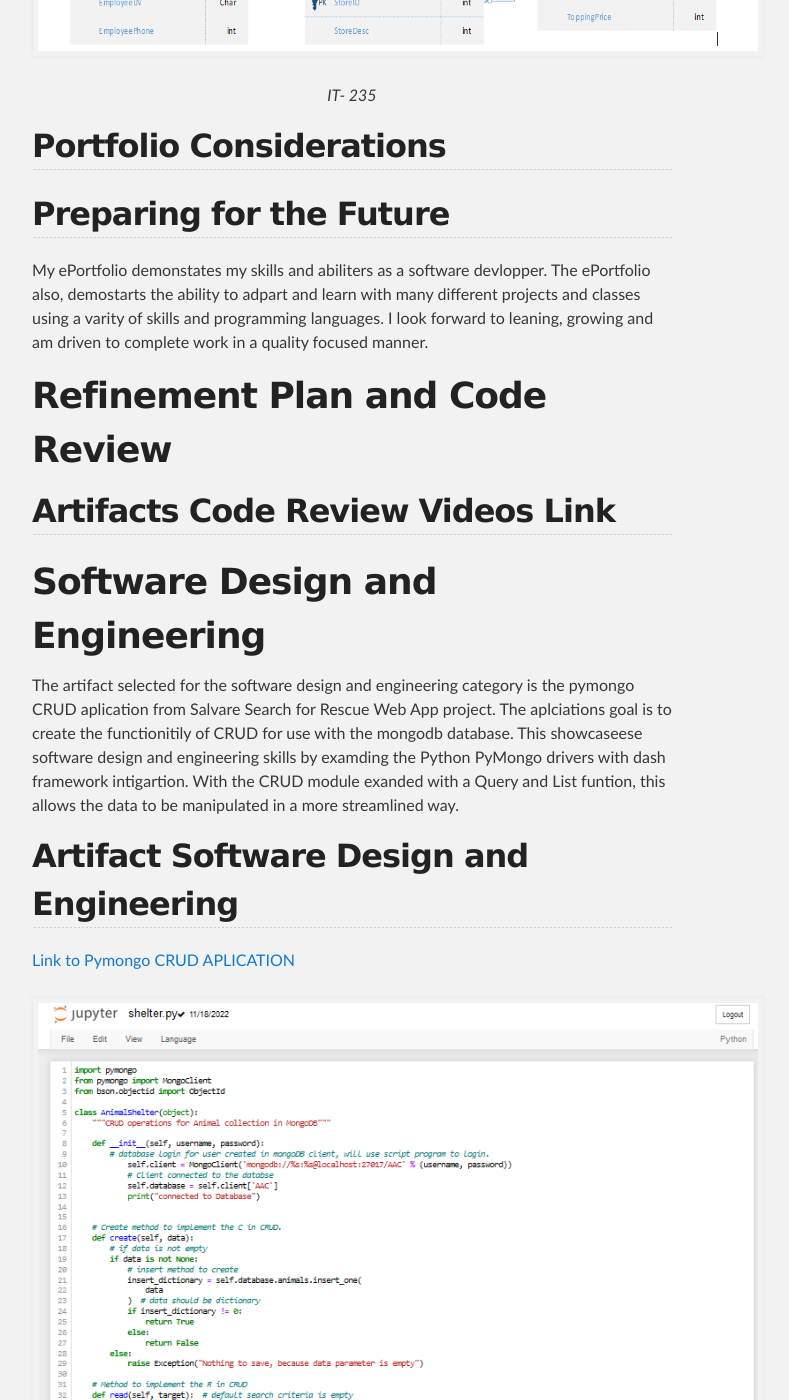
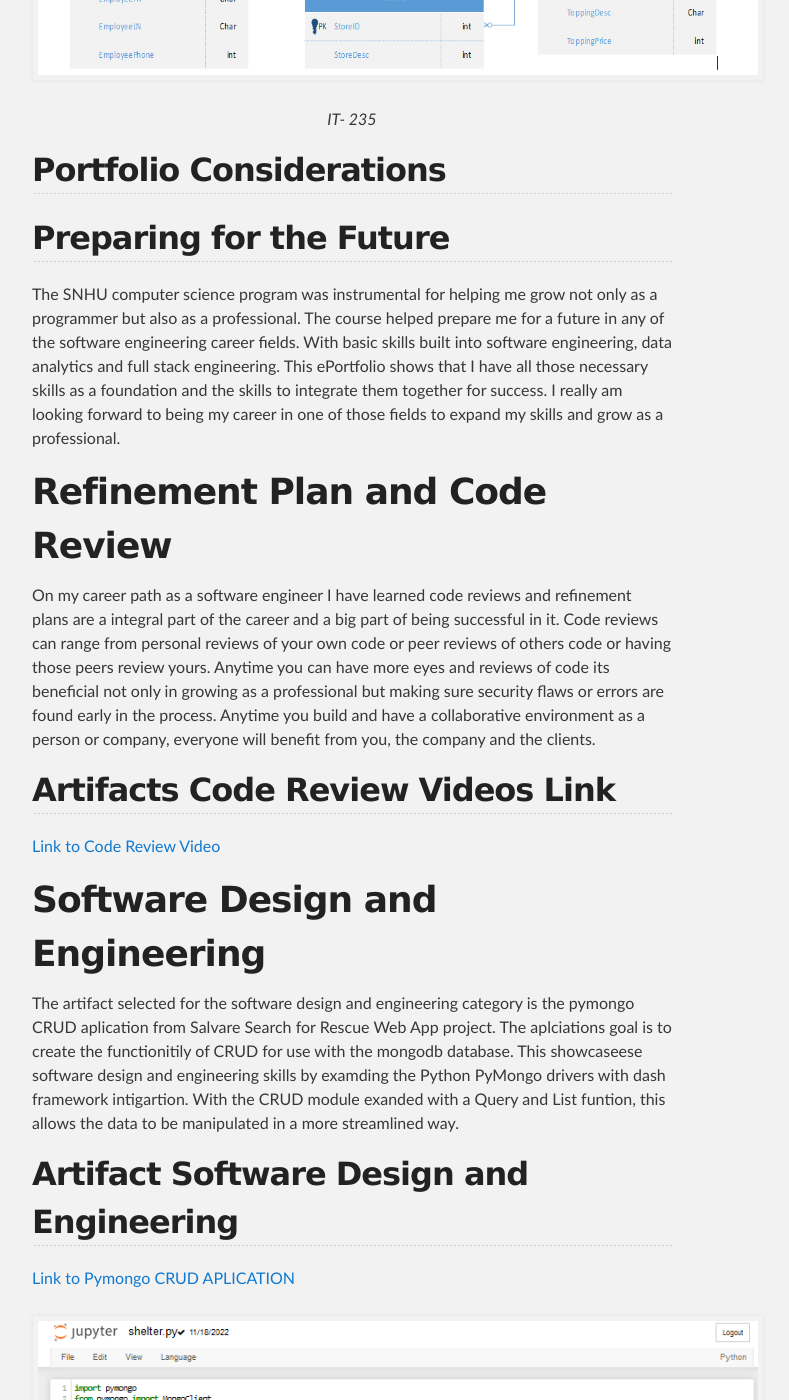
Before and after one commit to pages-themes/slate, a Jekyll site: the page built from index.md, in a window 1280 px wide and 1400 px high, scrolled down 2048 px. Shown: the whole window, without its empty margins (288-1077 px from the left). Built offline with Jekyll 4.4.1, drawn with Linux system fonts in a browser that asks for light colours; our own code applies the rules of GitHub Pages for plain Markdown files; some of the changed text lies outside the part shown.

Commit message:
Update index.md

```diff
--- a/index.md
+++ b/index.md
@@ -23,7 +23,7 @@ I began my computer science journey starting in April 2019.  I decided on the co
 
 Throughout the program has led to an increased capacity for learning with being able to bring solutions to problems when data, software and technology are involved.  While completing this program I have gained many skills and then throughout the courses my capacity for those sills increased as well.  Learning and implementing how agile and waterfall developments works into my projects as well as using fundamentally computer science foundations to build them.
 
-Skills I learned over the course in relation to the development pipe line was planning and finding what the needs of the project are.  In the screen shot below is the beginning on the planning phase for a database for a pizza company.  These planning phase makes sure all needs are covered and implemented into the planning phase.  This allows a check list to go over as each class is built in the desired database.
+Skills I learned over the course in relation to the development pipe line was planning and finding what the needs of the project are.  In the screen shot below is the beginning on the planning phase for a database for a pizza company.  These planning phase makes sure all needs are covered and implemented into the planning phase.  This allows a check list to go over as each class is built in to the desired database.  With experience using MongoDB, SQL, and NoSQL these skilsl coudl be used and applied into any envrioment.
 
 <div style="text-align: center;">
     <img src="assets/images/Screenshot%20(235).png" width="720px" title="test" />
@@ -34,11 +34,17 @@ Skills I learned over the course in relation to the development pipe line was pl
 
 ## Preparing for the Future
 
-My ePortfolio demonstates my skills and abiliters as a software devlopper.  The ePortfolio also, demostarts the ability to adpart and learn with many different projects and classes using a varity of skills and programming languages.  I look forward to leaning, growing and am driven to complete work in a quality focused manner.
+The SNHU computer science program was instrumental for helping me grow not only as a programmer but also as a professional.  The course helped prepare me for a future in any of the software engineering career fields.  With basic skills built into software engineering, data analytics and full stack engineering.  This ePortfolio shows that I have all those necessary skills as a foundation and the skills to integrate them together for success.  I really am looking forward to being my career in one of those fields to expand my skills and grow as a professional.
 
 # Refinement Plan and Code Review
 
+On my career path as a software engineer I have learned code reviews and refinement plans are a integral part of the career and a big part of being successful in it.  Code reviews can range from personal reviews of your own code or peer reviews of others code or having those peers review yours.  Anytime you can have more eyes and reviews of code its beneficial not only in growing as a professional but making sure security flaws or errors are found early in the process.  Anytime you build and have a collaborative environment as a person or company, everyone will benefit from you, the company and the clients.
+
 ## Artifacts Code Review Videos Link
+
+
+[Link to Code Review Video](https://youtu.be/vFeJOg51eMM)
+
 
 # Software Design and Engineering
 
```
